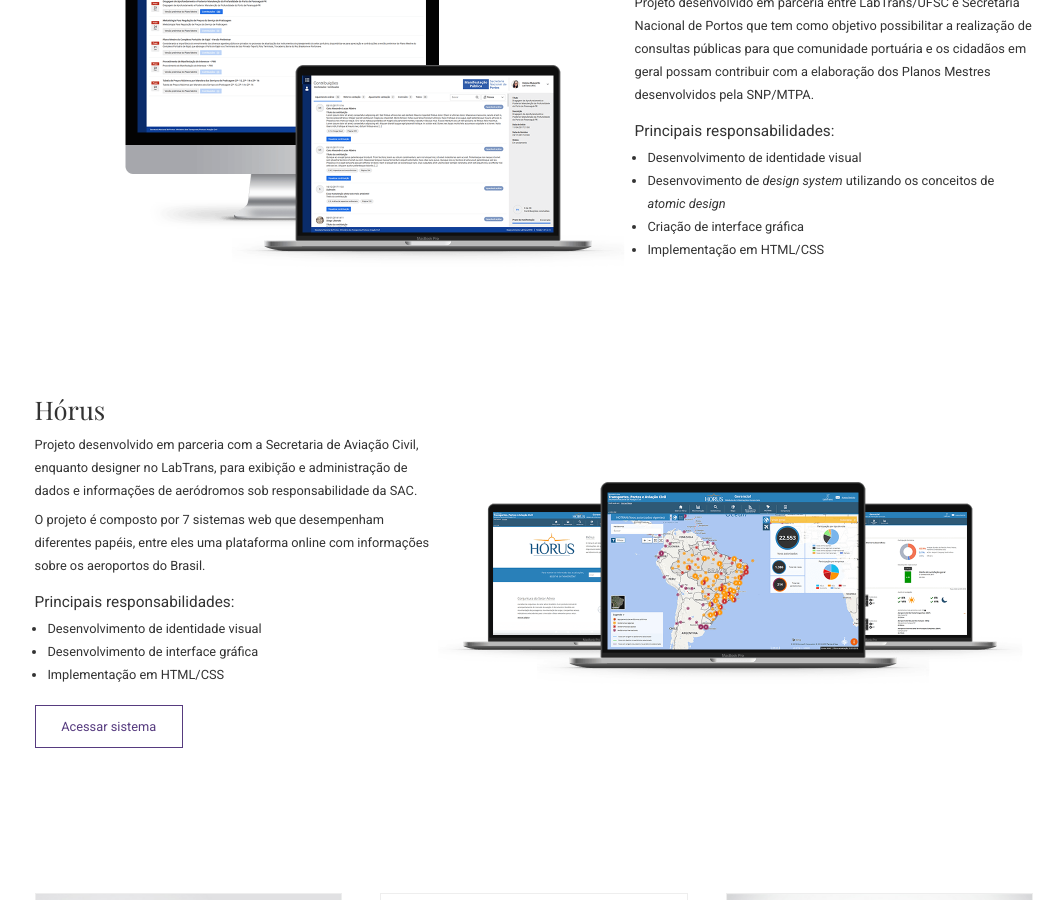
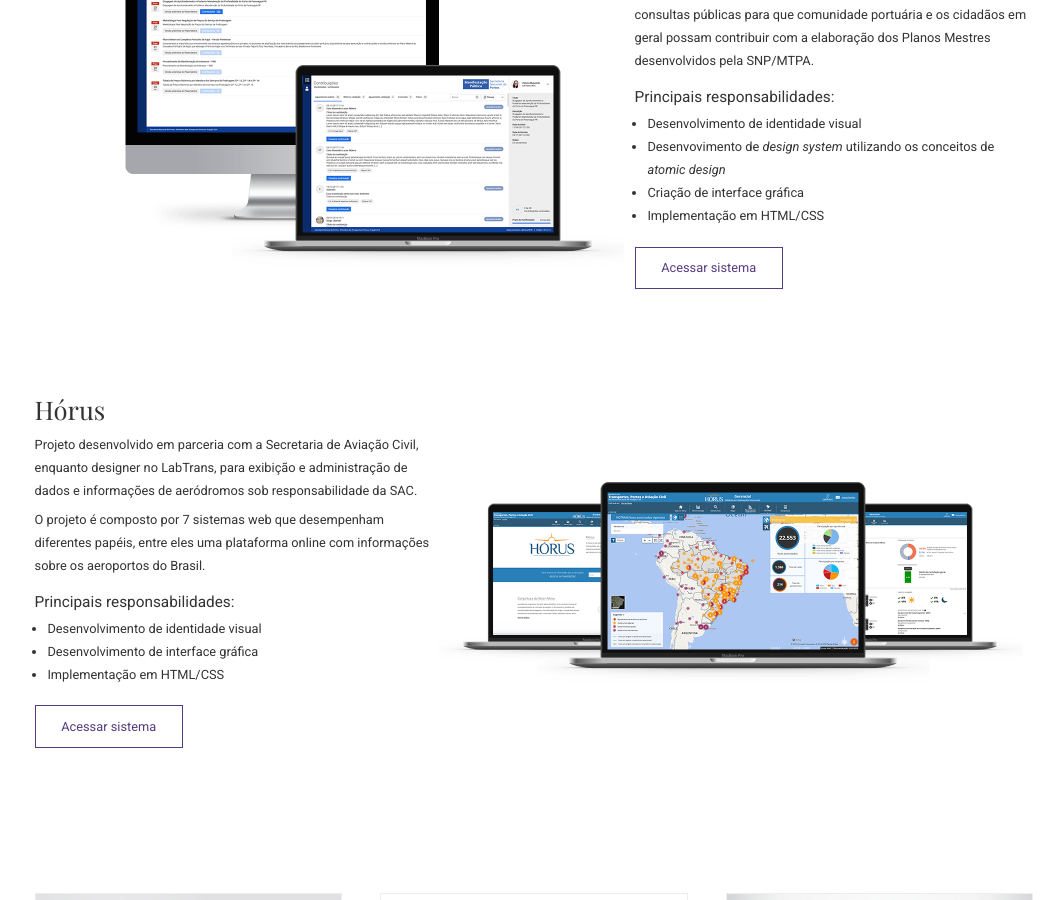
Before and after one commit to helomunaretto/helomunaretto.gihub.io, a Jekyll site: the page built from index.md, in a window 1280 px wide and 900 px high, scrolled down 1831 px. Shown: the whole window, without its empty margins (106-1170 px from the left). Built offline with Jekyll 4.4.1, drawn with Linux system fonts in a browser that asks for light colours; some web fonts are replaced.

Commit message:
Update home.html

```diff
--- a/_layouts/home.html
+++ b/_layouts/home.html
@@ -101,6 +101,7 @@
           <li>Criação de interface gráfica</li>
           <li>Implementação em HTML/CSS</li>
         </ul>
+         <a href="https://manifestacao-snp.labtrans.ufsc.br" class="btn" target="blank">Acessar sistema</a>
       </article>
       <figure class="portfolio__image">
         <img srcset="{{ "/assets/manifestacao.png" | relative_url }}" title="Sistema de Manifestação Pública" width="600px" alt="Imagem de um Macbook e um IMac mostrando as principais telas do sisema" />
```
